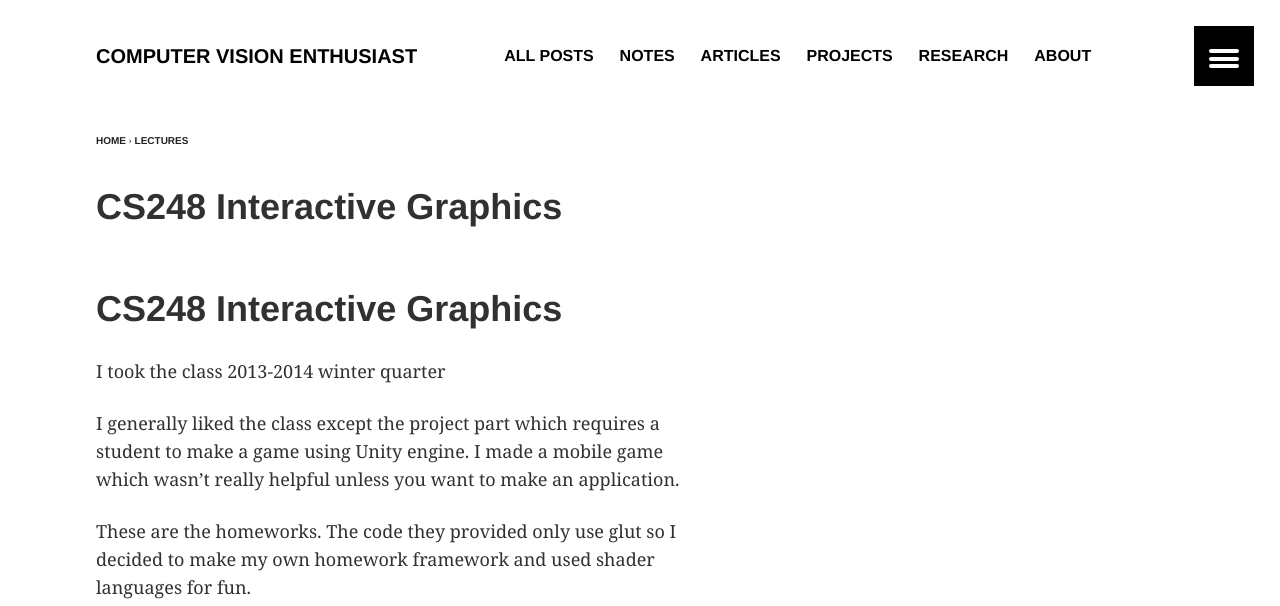
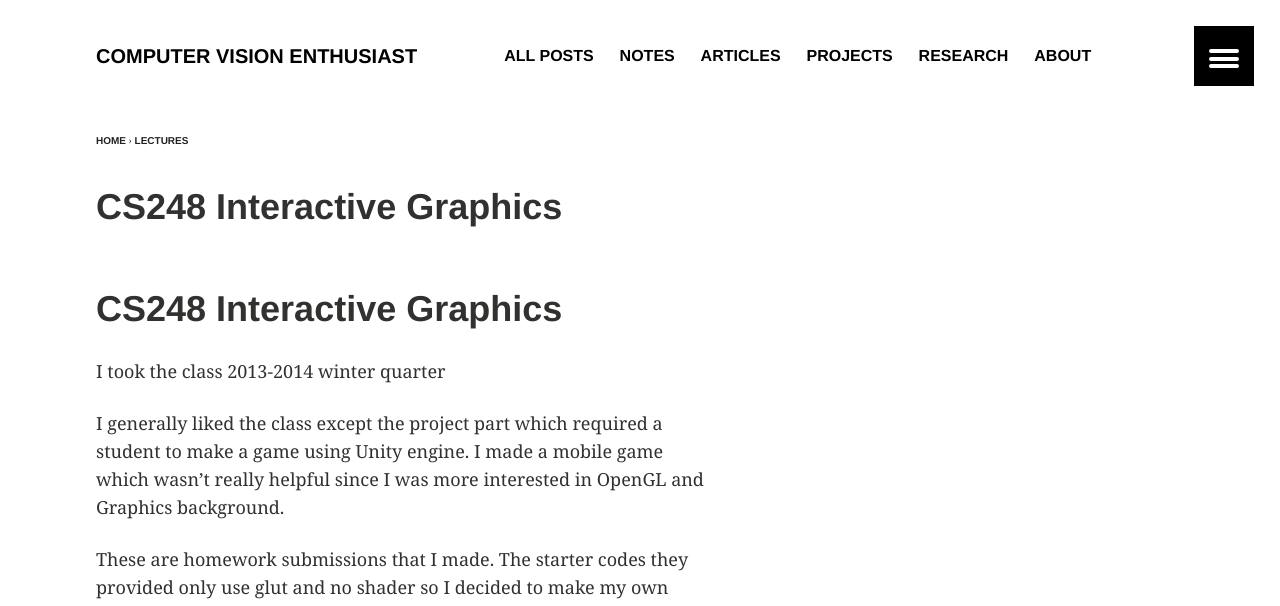
Before and after one commit to antran89/blog, a Jekyll site: the page built from _posts/lectures/2014-02-04-cs248-interactive-graphics.md, in a window 1280 px wide and 1400 px high. Shown: the top 606 px of the window. Built offline with Jekyll 4.4.1, drawn with Linux system fonts in a browser that asks for light colours; comment, search, counter and statistics services are not loaded; some of the changed text lies outside the part shown.

Commit message:
cs248 update

```diff
--- a/_posts/lectures/2014-02-04-cs248-interactive-graphics.md
+++ b/_posts/lectures/2014-02-04-cs248-interactive-graphics.md
@@ -13,17 +13,21 @@
   teaser:
 ---
 
-
 # CS248 Interactive Graphics
 
 I took the class 2013-2014 winter quarter
 
-I generally liked the class except the project part which requires a student to make a game using Unity engine. I made a mobile game which wasn’t really helpful unless you want to make an application.
+I generally liked the class except the project part which required a student to make a game using Unity engine. I made a mobile game which wasn’t really helpful since I was more interested in OpenGL and Graphics background.
 
-These are the homeworks. The code they provided only use glut so I decided to make my own homework framework and used shader languages for fun.
+These are homework submissions that I made. The starter codes they provided only use glut and no shader so I decided to make my own homework framework and used shader languages for fun.
+
+My framework used C++/OpenGL4.1/GLFW3. I wanted to used OpenGL4.3 at that time but the Mac OSX at that time uses 4.1 and I didn’t want to break any Mac packages so I just used 4.1 functionalities. If you use 4.3, you can use more shader functions.
 
 <iframe width="420" height="315" src="//www.youtube.com/embed/WKV6fe1yK6w" frameborder="0" allowfullscreen></iframe>
 
 <iframe width="420" height="315" src="//www.youtube.com/embed/y4NSU4s-_LU" frameborder="0" allowfullscreen></iframe>
 
+
+This is the one that I didn’t use my framework. The GLUT boxes are ugly but since I was more interested in implementing Inverse Jacobian, I used the starter kit from the class.
+
 <iframe width="420" height="315" src="//www.youtube.com/embed/c87OyAZDS54" frameborder="0" allowfullscreen></iframe>
```
